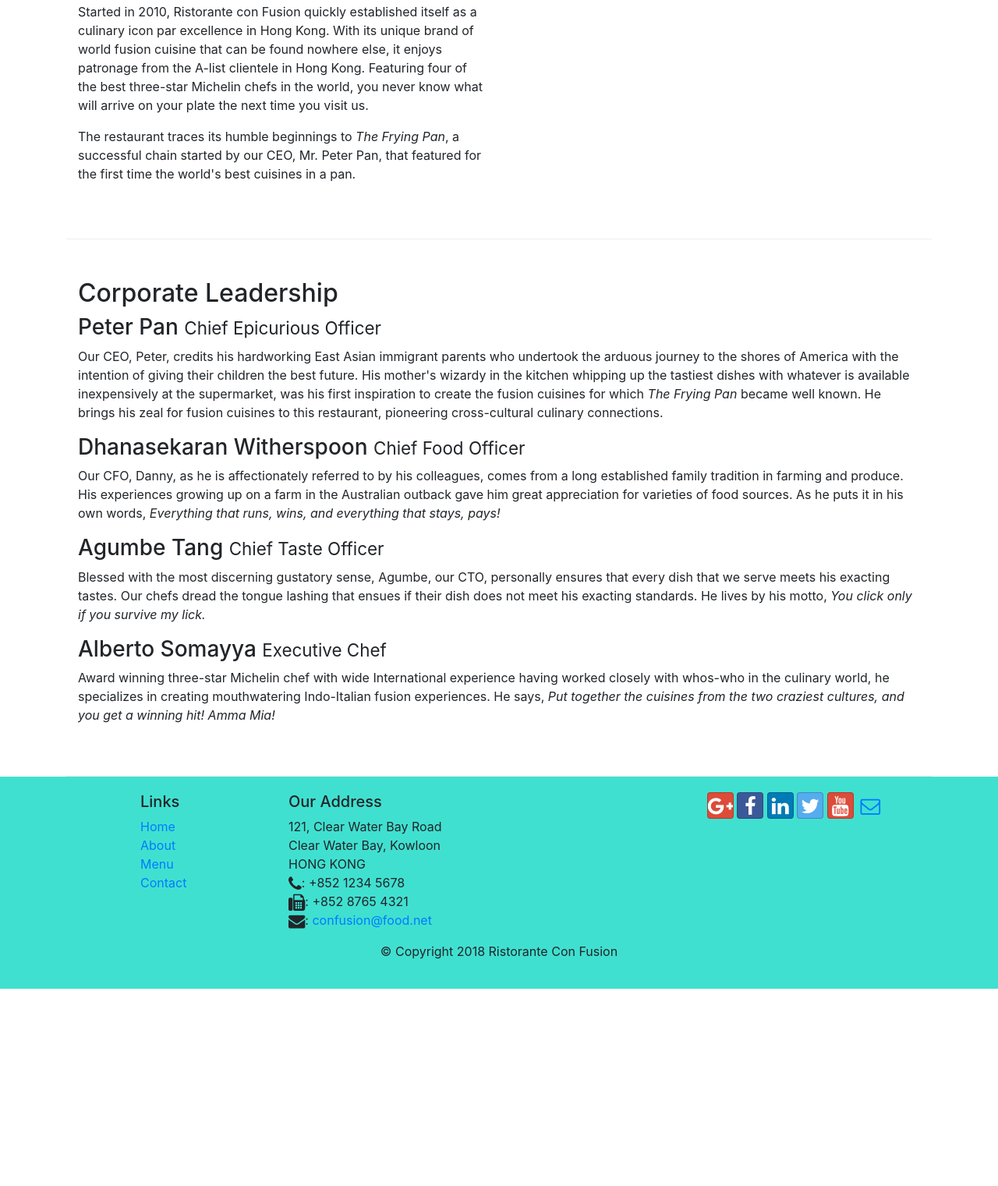
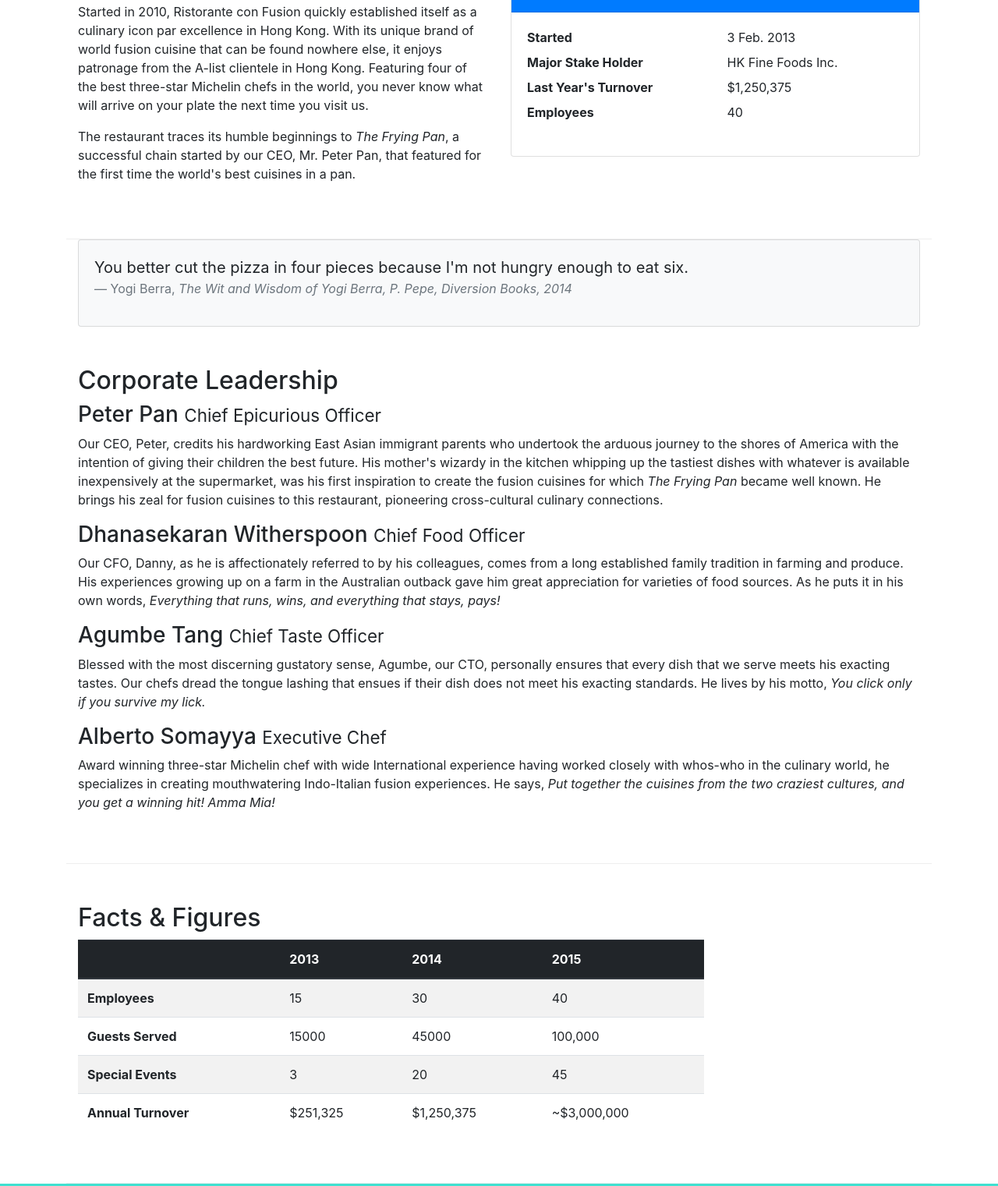
Before and after one commit to wdospinal/coursera-boostrap, a website: page aboutus.html in a window 1280 px wide. Shown: the part 558-2079 px from the top of the page at 78% size. Before the commit the page ends 1826 px from the top, so only its background shows below. Drawn offline with nearby package versions, Linux system fonts and the light colour scheme.

Commit message:
add: table cards and blockquote

```diff
--- a/aboutus.html
+++ b/aboutus.html
@@ -58,16 +58,43 @@
             </div>
         </div>
 
-        <div class="row-6 row-content align-items-center">
-            <div class="col-6 col-sm-6 col-md-6">
+        <div class="row row-content">
+            <div class="col col-sm-6 col-md-6">
                 <h2>Our History</h2>
                 <p>Started in 2010, Ristorante con Fusion quickly established itself as a culinary icon par excellence in Hong Kong. With its unique brand of world fusion cuisine that can be found nowhere else, it enjoys patronage from the A-list clientele in Hong Kong.  Featuring four of the best three-star Michelin chefs in the world, you never know what will arrive on your plate the next time you visit us.</p>
                 <p>The restaurant traces its humble beginnings to <em>The Frying Pan</em>, a successful chain started by our CEO, Mr. Peter Pan, that featured for the first time the world's best cuisines in a pan.</p>
             </div>
-            <div class="col-6 col-sm-6 col-md-6">
+            <div class="col-12 col-sm-6">
+                <div class="card">
+                    <h3 class="card-header bg-primary text-white">Facts At a Glance</h3>
+                    <div class="card-body">
+                        <dl class="row">
+                            <dt class="col-6">Started</dt>
+                            <dd class="col-6">3 Feb. 2013</dd>
+                            <dt class="col-6">Major Stake Holder</dt>
+                            <dd class="col-6">HK Fine Foods Inc.</dd>
+                            <dt class="col-6">Last Year's Turnover</dt>
+                            <dd class="col-6">$1,250,375</dd>
+                            <dt class="col-6">Employees</dt>
+                            <dd class="col-6">40</dd>
+                        </dl>
+                    </div>
+                </div>
             </div>
         </div>
-
+        <div class="col-12">
+            <div class="card card-body bg-light">
+                <blockquote class="blockquote">
+                    <p class="mb-0">You better cut the pizza in four pieces because
+                        I'm not hungry enough to eat six.
+                    </p>
+                    <footer class="blockquote-footer">Yogi Berra,
+                        <cite title="Source Title">The Wit and Wisdom of Yogi Berra,
+                        P. Pepe, Diversion Books, 2014</cite>
+                    </footer>
+                </blockquote>
+            </div>
+        </div>
 
         <div class="row row-content align-items-left">
             <div class="col col-sm col-md">
@@ -82,7 +109,49 @@
                 <p class="d-none d-sm-block">Award winning three-star Michelin chef with wide International experience having worked closely with whos-who in the culinary world, he specializes in creating mouthwatering Indo-Italian fusion experiences. He says, <em>Put together the cuisines from the two craziest cultures, and you get a winning hit! Amma Mia!</em></p>
             </div>
        </div>
-
+       <div class="row row-content">
+           <div class="col-12 col-sm-9">
+               <h2>Facts &amp; Figures</h2>
+               <div class="table-responsive">
+                <table class="table table-striped">
+                    <thead class="thead-dark">
+                        <tr>
+                            <th>&nbsp;</th>
+                            <th>2013</th>
+                            <th>2014</th>
+                            <th>2015</th>
+                        </tr>
+                    </thead>
+                    <tbody>
+                        <tr>
+                            <th>Employees</th>
+                            <td>15</td>
+                            <td>30</td>
+                            <td>40</td>
+                        </tr>
+                        <tr>
+                            <th>Guests Served</th>
+                            <td>15000</td>
+                            <td>45000</td>
+                            <td>100,000</td>
+                        </tr>
+                        <tr>
+                            <th>Special Events</th>
+                            <td>3</td>
+                            <td>20</td>
+                            <td>45</td>
+                        </tr>
+                        <tr>
+                            <th>Annual Turnover</th>
+                            <td>$251,325</td>
+                            <td>$1,250,375</td>
+                            <td>~$3,000,000</td>
+                        </tr>
+                    </tbody>
+                </table>
+            </div>
+           </div>
+       </div>
     </div>
 
     <footer class="footer">
```
